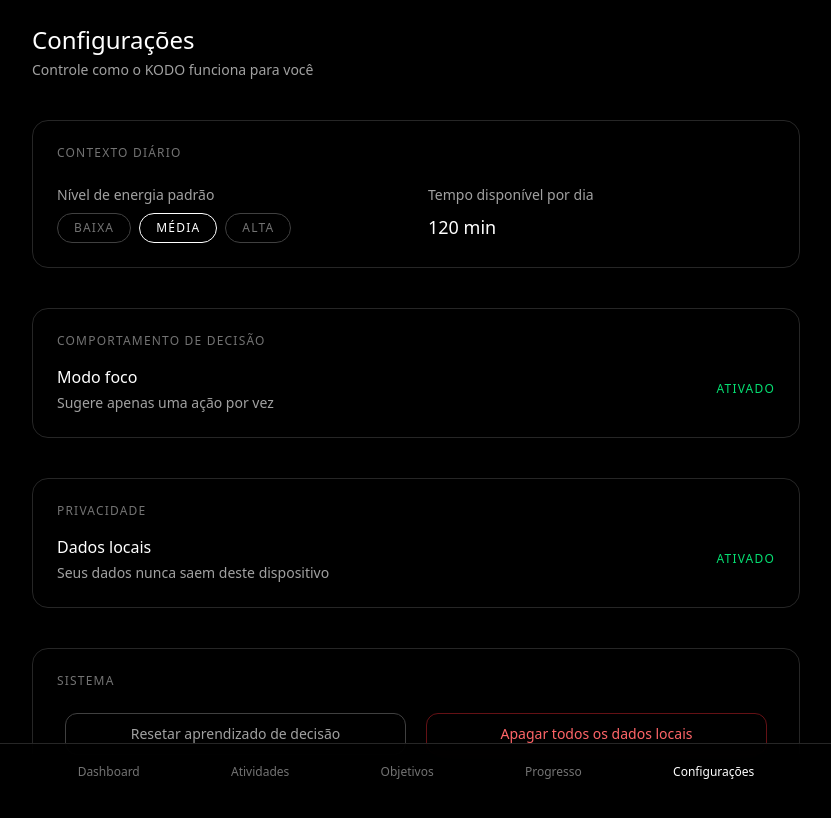
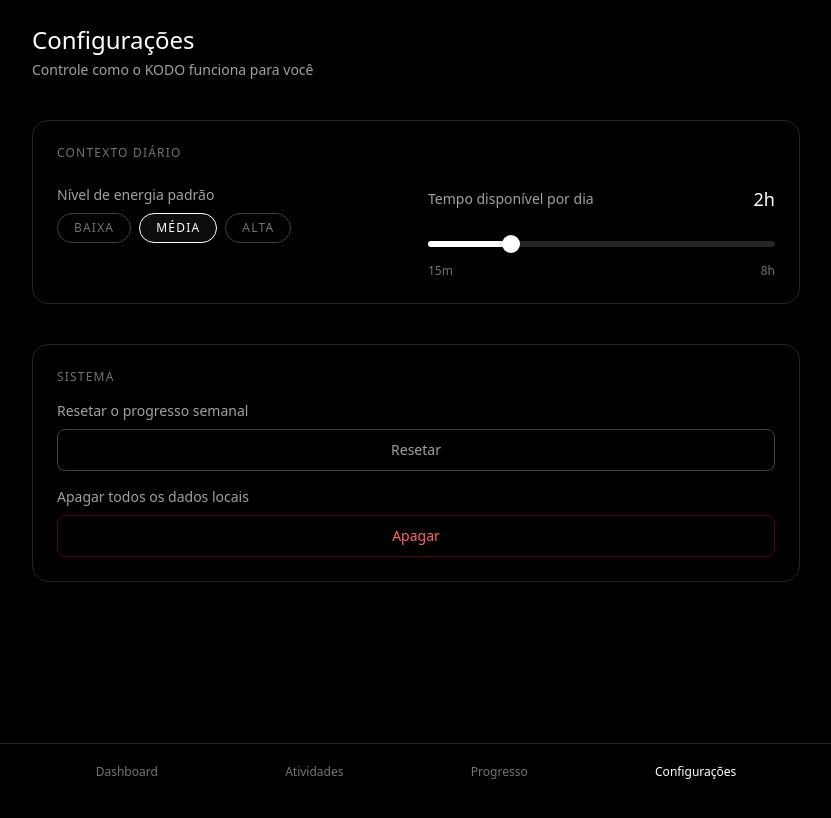
Before and after one commit to gabrielcaixeta01/kodo-app, a Next.js app: page /settings in a window 1280 px wide. Shown: the top 818 px of the page, without its empty margins (224-1055 px from the left). Built offline with nearby package versions, Linux system fonts and the light colour scheme.

Commit message:
feat: scroll horizontal removido para melhor ux

```diff
--- a/app/globals.css
+++ b/app/globals.css
@@ -1,8 +1,18 @@
 @import "tailwindcss";
 
-html,
+html {
+  background-color: black;
+  overflow-y: scroll;
+  overflow-x: hidden;
+  overscroll-behavior: none;
+  touch-action: pan-y;
+}
+
 body {
   background-color: black;
+  overflow-x: hidden;
+  overscroll-behavior: none;
+  position: relative;
 }
 
 @keyframes slideUp {
--- a/app/layout.tsx
+++ b/app/layout.tsx
@@ -18,7 +18,7 @@
 
   return (
     <html lang="en">
-      <body className="bg-black text-white select-none">
+      <body className="bg-black text-white select-none" style={{ touchAction: 'pan-y' }}>
         <ActivityProvider>
           <SessionProvider>
             {children}
--- a/app/page.tsx
+++ b/app/page.tsx
@@ -33,9 +33,6 @@
   const rankedActions = mounted ? getRankedActions(actions, context) : [];
   const nextAction = rankedActions[0];
   const otherActions = rankedActions.slice(1);
-
-  // Atividades concluídas
-  const completedActivities = mounted ? activities.filter(a => a.status === "completed") : [];
 
   function handleStart(activityId: string, title: string) {
     // Marca atividade como in_progress
@@ -199,32 +196,6 @@
           </section>
         )}
 
-        {/* Completed activities */}
-        {mounted && completedActivities.length > 0 && (
-          <section className="space-y-4">
-            <h2 className="text-xs uppercase tracking-widest text-neutral-500">
-              Atividades concluídas
-            </h2>
-
-            {completedActivities.map(activity => (
-              <div
-                key={activity.id}
-                className="rounded-xl border border-green-500/30 bg-green-500/5 p-4 flex items-center justify-between"
-              >
-                <div>
-                  <p className="font-medium text-green-200">{activity.title}</p>
-                  <p className="text-xs text-neutral-400">
-                    Criada em {new Date(activity.createdAt).toLocaleDateString()}
-                  </p>
-                </div>
-                <div className="text-green-400 text-xs">
-                  ✓ Concluída
-                </div>
-              </div>
-            ))}
-          </section>
-        )}
-
         <WeeklyActivityChart />
       </div>
     </main>
--- a/app/settings/page.tsx
+++ b/app/settings/page.tsx
@@ -1,13 +1,15 @@
 // app/settings/page.tsx
+
+"use client";
+
+import { useState } from "react";
+import { DailyTimeSlider } from "@/components/ui/DailyTimeSlider";
 
 type EnergyLevel = "baixa" | "média" | "alta";
 
 export default function SettingsPage() {
-  // mocks (depois vêm do storage)
-  const energy: EnergyLevel = "média";
-  const dailyTime = 120; // minutes
-  const focusMode = true;
-  const localOnly = true;
+  const [energy, setEnergy] = useState<EnergyLevel>("média");
+  const [dailyTime, setDailyTime] = useState(120); // minutes
 
   return (
     <main className="min-h-screen bg-black text-white p-6 pb-16">
@@ -37,10 +39,11 @@
                 {(["baixa", "média", "alta"] as EnergyLevel[]).map(e => (
                   <button
                     key={e}
+                    onClick={() => setEnergy(e)}
                     className={`px-4 py-1.5 rounded-full border text-xs uppercase tracking-widest transition ${
                       energy === e
-                        ? "border-white text-white"
-                        : "border-neutral-700 text-neutral-500 hover:border-neutral-500"
+                        ? "border-white text-white bg-white/5"
+                        : "border-neutral-700 text-neutral-500 hover:border-neutral-600 hover:text-neutral-400"
                     }`}
                   >
                     {e}
@@ -51,61 +54,11 @@
 
             {/* Time */}
             <div className="space-y-2">
-              <p className="text-sm text-neutral-400">
-                Tempo disponível por dia
-              </p>
-              <p className="text-lg font-medium">
-                {dailyTime} min
-              </p>
+              <DailyTimeSlider
+                value={dailyTime}
+                onChange={setDailyTime}
+              />
             </div>
-          </div>
-        </section>
-
-        {/* Decision Behavior */}
-        <section className="rounded-2xl border border-neutral-800 p-6 space-y-4">
-          <h2 className="text-xs uppercase tracking-widest text-neutral-500">
-            Comportamento de decisão
-          </h2>
-
-          <div className="flex items-center justify-between gap-4">
-            <div className="space-y-1">
-              <p className="font-medium">Modo foco</p>
-              <p className="text-sm text-neutral-400">
-                Sugere apenas uma ação por vez
-              </p>
-            </div>
-
-            <span
-              className={`text-xs uppercase tracking-widest ${
-                focusMode ? "text-green-400" : "text-neutral-500"
-              }`}
-            >
-              {focusMode ? "Ativado" : "Desativado"}
-            </span>
-          </div>
-        </section>
-
-        {/* Privacy */}
-        <section className="rounded-2xl border border-neutral-800 p-6 space-y-4">
-          <h2 className="text-xs uppercase tracking-widest text-neutral-500">
-            Privacidade
-          </h2>
-
-          <div className="flex items-center justify-between gap-4">
-            <div className="space-y-1">
-              <p className="font-medium">Dados locais</p>
-              <p className="text-sm text-neutral-400">
-                Seus dados nunca saem deste dispositivo
-              </p>
-            </div>
-
-            <span
-              className={`text-xs uppercase tracking-widest ${
-                localOnly ? "text-green-400" : "text-neutral-500"
-              }`}
-            >
-              {localOnly ? "Ativado" : "Desativado"}
-            </span>
           </div>
         </section>
 
@@ -115,14 +68,19 @@
             Sistema
           </h2>
 
-          <div className="grid gap-5 p-2 md:grid-cols-2">
-            <button className="rounded-xl border border-neutral-700 py-2.5 text-sm text-neutral-400 hover:text-white hover:border-neutral-500 transition">
-              Resetar aprendizado de decisão
-            </button>
-
-            <button className="rounded-xl border border-red-500/40 py-2.5 text-sm text-red-400 hover:border-red-500 hover:text-red-300 transition">
-              Apagar todos os dados locais
-            </button>
+          <div className="space-y-4">
+            <div className="space-y-2">
+              <p className="text-sm text-neutral-400">Resetar o progresso semanal</p>
+              <button className="w-full rounded-lg border border-neutral-700 px-4 py-2.5 text-sm text-neutral-400 hover:text-white hover:border-neutral-600 hover:bg-white/5 transition">
+                Resetar
+              </button>
+            </div>
+            <div className="space-y-2">
+              <p className="text-sm text-neutral-400">Apagar todos os dados locais</p>
+              <button className="w-full rounded-lg border border-red-500/30 px-4 py-2.5 text-sm text-red-400 hover:text-red-300 hover:border-red-500/50 hover:bg-red-950/20 transition">
+                Apagar
+              </button>
+            </div>
           </div>
         </section>
       </div>
--- a/components/layout/FooterNav.tsx
+++ b/components/layout/FooterNav.tsx
@@ -6,7 +6,6 @@
 const navItems = [
   { label: "Dashboard", href: "/" },
   { label: "Atividades", href: "/activities" },
-  { label: "Objetivos", href: "/goals" },
   { label: "Progresso", href: "/progress" },
   { label: "Configurações", href: "/settings" },
 ];
--- /dev/null
+++ b/components/ui/DailyTimeSlider.tsx
@@ -0,0 +1,112 @@
+"use client";
+
+import { useState } from "react";
+
+interface DailyTimeSliderProps {
+  value: number; // em minutos
+  onChange: (minutes: number) => void;
+}
+
+export function DailyTimeSlider({ value, onChange }: DailyTimeSliderProps) {
+  const [displayValue, setDisplayValue] = useState(value);
+
+  const handleChange = (e: React.ChangeEvent<HTMLInputElement>) => {
+    const newValue = parseInt(e.target.value);
+    setDisplayValue(newValue);
+    onChange(newValue);
+  };
+
+  const formatTime = (minutes: number) => {
+    const hours = Math.floor(minutes / 60);
+    const mins = minutes % 60;
+    if (hours === 0) {
+      return `${mins}m`;
+    }
+    return mins === 0 ? `${hours}h` : `${hours}h ${mins}m`;
+  };
+
+  // Calculate progress percentage for visual feedback
+  const progress = ((displayValue - 15) / (480 - 15)) * 100;
+
+  return (
+    <div className="space-y-4">
+      <div className="flex items-center justify-between">
+        <p className="text-sm text-neutral-400">Tempo disponível por dia</p>
+        <span className="text-lg font-medium text-white">{formatTime(displayValue)}</span>
+      </div>
+
+      <style jsx>{`
+        input[type="range"] {
+          -webkit-appearance: none;
+          appearance: none;
+          width: 100%;
+          height: 6px;
+          border-radius: 3px;
+          background: linear-gradient(
+            to right,
+            rgb(255, 255, 255) 0%,
+            rgb(255, 255, 255) ${progress}%,
+            rgb(38, 38, 38) ${progress}%,
+            rgb(38, 38, 38) 100%
+          );
+          outline: none;
+          -webkit-slider-thumb-appearance: none;
+          cursor: pointer;
+          touch-action: none;
+        }
+
+        input[type="range"]::-webkit-slider-thumb {
+          -webkit-appearance: none;
+          appearance: none;
+          width: 18px;
+          height: 18px;
+          border-radius: 50%;
+          background: white;
+          cursor: pointer;
+          box-shadow: 0 2px 8px rgba(0, 0, 0, 0.3);
+          transition: all 0.2s ease;
+        }
+
+        input[type="range"]::-webkit-slider-thumb:hover {
+          box-shadow: 0 4px 12px rgba(255, 255, 255, 0.2);
+          transform: scale(1.1);
+        }
+
+        input[type="range"]::-moz-range-thumb {
+          width: 18px;
+          height: 18px;
+          border-radius: 50%;
+          background: white;
+          cursor: pointer;
+          border: none;
+          box-shadow: 0 2px 8px rgba(0, 0, 0, 0.3);
+          transition: all 0.2s ease;
+        }
+
+        input[type="range"]::-moz-range-thumb:hover {
+          box-shadow: 0 4px 12px rgba(255, 255, 255, 0.2);
+          transform: scale(1.1);
+        }
+
+        input[type="range"]::-moz-range-track {
+          background: transparent;
+          border: none;
+        }
+      `}</style>
+
+      <input
+        type="range"
+        min="15"
+        max="480"
+        step="15"
+        value={displayValue}
+        onChange={handleChange}
+      />
+
+      <div className="flex justify-between text-xs text-neutral-500">
+        <span>15m</span>
+        <span>8h</span>
+      </div>
+    </div>
+  );
+}
```
Also changed, not shown: app/goals/page.tsx (deleted, +0 -136 lines).
